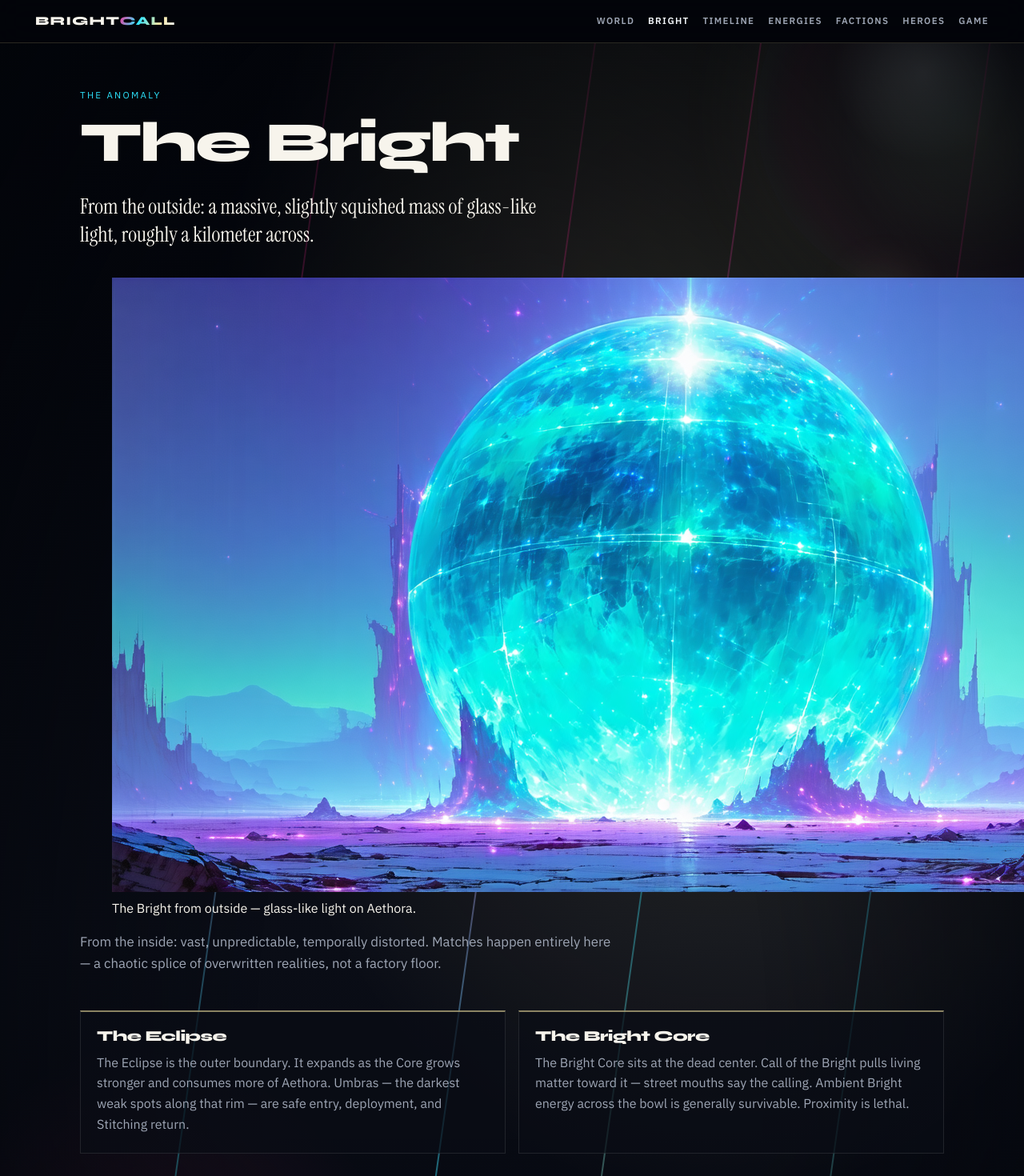
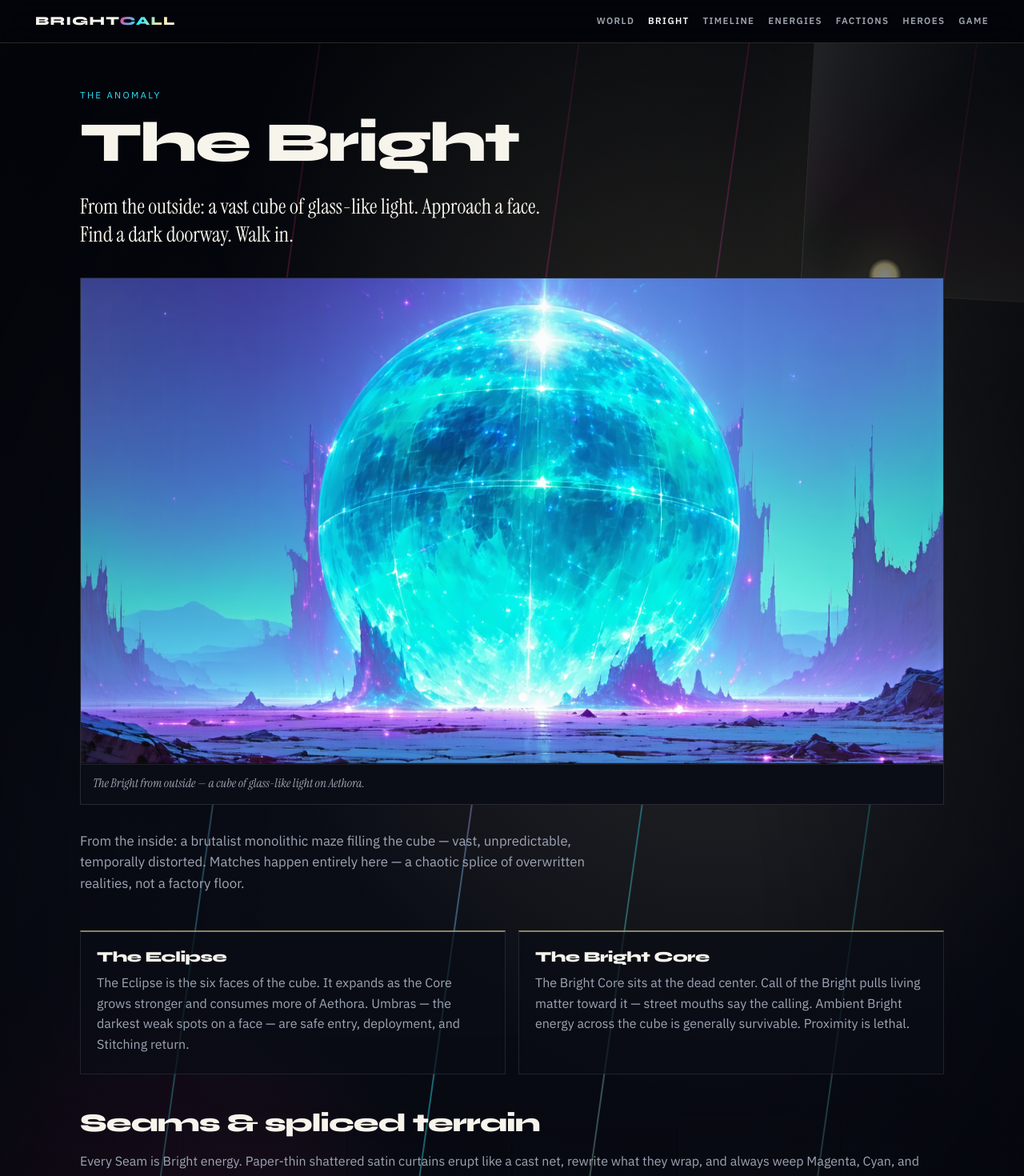
Before and after one commit to MiracleWorx-cmyk/Brightcall, a React (Vite) app in the folder site/: page /bright in a window 1280 px wide. Shown: the top 1470 px of the page at 80% size. Built offline with nearby package versions, Linux system fonts and the light colour scheme.

Commit message:
Lock The Bright as a cube and align entrance lore.
Cubic exterior, six Eclipse faces, Umbras as dark doorways; fix leftover sphere/bowl copy and roster-order note.

```diff
--- a/site/src/components/BrightField.tsx
+++ b/site/src/components/BrightField.tsx
@@ -6,7 +6,7 @@ export function BrightField({ variant = 'page' }: BrightFieldProps) {
   return (
     <div className={`bright-field bright-field--${variant}`} aria-hidden="true">
       <div className="bright-field__void" />
-      <div className="bright-field__sphere" />
+      <div className="bright-field__cube" />
       <div className="bright-field__core" />
       <div className="bright-field__seams">
         <span />
--- a/site/src/content/lore.ts
+++ b/site/src/content/lore.ts
@@ -19,7 +19,7 @@ export const energies = {
   brightEnergy: {
     name: 'Bright energy',
     blurb:
-      'Core emission and the force that causes Seams. Ambient light across the bowl is generally survivable. Proximity to the Core is lethal. Splinters are Bright-powered Null-Flint that cast Seams. Only Kardia containment holds a Core without dumping the charge into Splinters.',
+      'Core emission and the force that causes Seams. Ambient light across the cube interior is generally survivable. Proximity to the Core is lethal. Splinters are Bright-powered Null-Flint that cast Seams. Only Kardia containment holds a Core without dumping the charge into Splinters.',
   },
   applications: [
     {
@@ -64,15 +64,15 @@ export const energies = {
 export const bright = {
   title: 'The Bright',
   outside:
-    'From the outside: a massive, slightly squished mass of glass-like light, roughly a kilometer across.',
+    'From the outside: a vast cube of glass-like light. Approach a face. Find a dark doorway. Walk in.',
   inside:
-    'From the inside: vast, unpredictable, temporally distorted. Matches happen entirely here — a chaotic splice of overwritten realities, not a factory floor.',
+    'From the inside: a brutalist monolithic maze filling the cube — vast, unpredictable, temporally distorted. Matches happen entirely here — a chaotic splice of overwritten realities, not a factory floor.',
   eclipse:
-    'The Eclipse is the outer boundary. It expands as the Core grows stronger and consumes more of Aethora. Umbras — the darkest weak spots along that rim — are safe entry, deployment, and Stitching return.',
+    'The Eclipse is the six faces of the cube. It expands as the Core grows stronger and consumes more of Aethora. Umbras — the darkest weak spots on a face — are safe entry, deployment, and Stitching return.',
   seams:
     'Every Seam is Bright energy. Paper-thin shattered satin curtains erupt like a cast net, rewrite what they wrap, and always weep Magenta, Cyan, and Gold at the edges. They are fleeting — when they end, the original returns. Splinters cast them. Kho\'Lan and Adumbra cleanse them.',
   core:
-    'The Bright Core sits at the dead center. Call of the Bright pulls living matter toward it — street mouths say the calling. Ambient Bright energy across the bowl is generally survivable. Proximity is lethal.',
+    'The Bright Core sits at the dead center. Call of the Bright pulls living matter toward it — street mouths say the calling. Ambient Bright energy across the cube is generally survivable. Proximity is lethal.',
 }
 
 export const eras = [
@@ -204,7 +204,7 @@ export const game = {
 }
 
 export const heroesNote =
-  'No roster characters are locked yet. Design order starts with the Aureate, then Kardia. The first measuring stick is a Kardia anchor: easy, all-round, holds an objective and still threatens anyone who walks up.'
+  'Design order starts with Kardia (Vesper as measuring stick), then the Aureate as hold-objective contrast. Vesper is the first locked brief: Oru Harvester, Brilliance exo under trench, Bright cell, Resonance Glaive.'
 
 export const worldBits = [
   {
--- a/site/src/index.css
+++ b/site/src/index.css
@@ -156,29 +156,32 @@ p:last-child {
     linear-gradient(180deg, #02040a 0%, var(--void-mid) 45%, #020308 100%);
 }
 
-.bright-field__sphere {
+.bright-field__cube {
   position: absolute;
-  width: min(78vw, 720px);
-  aspect-ratio: 1.08 / 1;
-  right: -8%;
-  top: 8%;
-  border-radius: 48% 52% 50% 50%;
+  width: min(58vw, 520px);
+  aspect-ratio: 1 / 1;
+  right: -2%;
+  top: 10%;
+  border-radius: 0.35rem;
+  transform: perspective(900px) rotateY(-18deg) rotateX(8deg);
   background:
-    radial-gradient(circle at 42% 38%, color-mix(in srgb, var(--tear-white) 55%, transparent), transparent 28%),
-    radial-gradient(circle at 55% 55%, color-mix(in srgb, var(--tear-gold) 35%, transparent), transparent 45%),
-    radial-gradient(circle at 50% 50%, color-mix(in srgb, var(--tear-cyan) 18%, transparent), color-mix(in srgb, var(--tear-magenta) 12%, transparent) 60%, transparent 72%);
+    linear-gradient(135deg, color-mix(in srgb, var(--tear-white) 42%, transparent), transparent 42%),
+    linear-gradient(320deg, color-mix(in srgb, var(--tear-gold) 28%, transparent), transparent 55%),
+    linear-gradient(200deg, color-mix(in srgb, var(--tear-cyan) 14%, transparent), color-mix(in srgb, var(--tear-magenta) 10%, transparent) 70%, transparent 85%);
   box-shadow:
-    inset 0 0 80px color-mix(in srgb, var(--tear-white) 18%, transparent),
-    0 0 120px color-mix(in srgb, var(--tear-gold) 20%, transparent);
-  filter: blur(0.2px);
-  animation: sphere-breathe 12s ease-in-out infinite;
+    inset 0 0 60px color-mix(in srgb, var(--tear-white) 16%, transparent),
+    0 0 100px color-mix(in srgb, var(--tear-gold) 18%, transparent),
+    12px 18px 40px color-mix(in srgb, var(--void) 55%, transparent);
+  border: 1px solid color-mix(in srgb, var(--tear-white) 28%, transparent);
+  filter: blur(0.15px);
+  animation: cube-breathe 12s ease-in-out infinite;
   opacity: 0.85;
 }
 
-.bright-field--page .bright-field__sphere {
-  width: min(55vw, 480px);
-  top: -5%;
-  right: -12%;
+.bright-field--page .bright-field__cube {
+  width: min(42vw, 360px);
+  top: -2%;
+  right: -6%;
   opacity: 0.45;
 }
 
@@ -283,13 +286,13 @@ p:last-child {
     linear-gradient(180deg, transparent 55%, color-mix(in srgb, var(--void) 88%, transparent) 100%);
 }
 
-@keyframes sphere-breathe {
+@keyframes cube-breathe {
   0%,
   100% {
-    transform: scale(1) translateY(0);
+    transform: perspective(900px) rotateY(-18deg) rotateX(8deg) scale(1) translateY(0);
   }
   50% {
-    transform: scale(1.03) translateY(-1.5%);
+    transform: perspective(900px) rotateY(-16deg) rotateX(7deg) scale(1.02) translateY(-1%);
   }
 }
 
@@ -335,6 +338,46 @@ p:last-child {
   overflow: hidden;
 }
 
+.hero-media {
+  position: absolute;
+  inset: 0;
+  z-index: 0;
+  overflow: hidden;
+}
+
+.hero-media__img {
+  width: 100%;
+  height: 100%;
+  object-fit: cover;
+  object-position: 62% center;
+  transform: scale(1.06);
+  animation: hero-drift 18s ease-in-out infinite alternate;
+}
+
+.hero-media__veil {
+  position: absolute;
+  inset: 0;
+  background:
+    linear-gradient(
+      105deg,
+      color-mix(in srgb, var(--void) 88%, transparent) 0%,
+      color-mix(in srgb, var(--void) 55%, transparent) 42%,
+      color-mix(in srgb, var(--void) 18%, transparent) 72%,
+      color-mix(in srgb, var(--void) 42%, transparent) 100%
+    ),
+    linear-gradient(180deg, color-mix(in srgb, var(--void) 35%, transparent) 0%, transparent 28%, color-mix(in srgb, var(--void) 92%, transparent) 100%);
+  pointer-events: none;
+}
+
+@keyframes hero-drift {
+  from {
+    transform: scale(1.06) translate3d(0, 0, 0);
+  }
+  to {
+    transform: scale(1.12) translate3d(-1.5%, -1%, 0);
+  }
+}
+
 .hero-copy {
   position: relative;
   z-index: 2;
@@ -342,52 +385,106 @@ p:last-child {
   animation: rise 1s ease both;
 }
 
-.hero-genre {
-  font-size: 0.72rem;
-  letter-spacing: 0.22em;
-  text-transform: uppercase;
-  color: var(--tear-cyan);
-  margin-bottom: 1rem;
-}
-
 .hero-brand {
   font-size: clamp(3.4rem, 12vw, 7.4rem);
   letter-spacing: -0.05em;
   line-height: 0.88;
-  margin: 0 0 0.2em;
+  margin: 0 0 0.35em;
   background: var(--seam);
   -webkit-background-clip: text;
   background-clip: text;
   color: transparent;
   filter: drop-shadow(0 0 48px color-mix(in srgb, var(--tear-gold) 40%, transparent));
+  animation: brand-glow 4.5s ease-in-out infinite alternate;
 }
 
-.hero-world {
-  font-family: var(--font-serif);
-  font-style: italic;
-  font-size: clamp(1.55rem, 3.4vw, 2.25rem);
-  color: var(--tear-white);
-  margin: 0 0 0.85em;
+@keyframes brand-glow {
+  from {
+    filter: drop-shadow(0 0 28px color-mix(in srgb, var(--tear-magenta) 28%, transparent));
+  }
+  to {
+    filter: drop-shadow(0 0 56px color-mix(in srgb, var(--tear-cyan) 42%, transparent));
+  }
 }
 
 .hero-line {
   font-family: var(--font-serif);
-  font-size: clamp(1.2rem, 2.5vw, 1.65rem);
+  font-size: clamp(1.25rem, 2.6vw, 1.75rem);
   color: var(--ink);
   max-width: 22ch;
-  margin-bottom: 0.9em;
+  margin-bottom: 0.75em;
+  animation: rise 1s ease 0.12s both;
 }
 
 .hero-support {
-  max-width: 36ch;
+  max-width: 34ch;
   margin-bottom: 1.6em;
   color: var(--ink-muted);
+  animation: rise 1s ease 0.22s both;
+}
+
+.art-bleed {
+  margin: 0 0 2rem;
+  overflow: hidden;
+  border: 1px solid color-mix(in srgb, var(--tear-white) 12%, transparent);
+  background: var(--void-mid);
+}
+
+.art-bleed--tight {
+  margin-top: 1.4rem;
+  margin-bottom: 1.2rem;
+}
+
+.art-bleed img {
+  display: block;
+  width: 100%;
+  height: auto;
+  aspect-ratio: 16 / 9;
+  object-fit: cover;
+  animation: art-reveal 1.1s ease both;
+}
+
+.art-bleed figcaption {
+  padding: 0.7rem 0.95rem 0.85rem;
+  font-family: var(--font-serif);
+  font-style: italic;
+  font-size: 0.95rem;
+  color: var(--ink-muted);
+  border-top: 1px solid color-mix(in srgb, var(--tear-white) 8%, transparent);
+}
+
+@keyframes art-reveal {
+  from {
+    opacity: 0.35;
+    transform: scale(1.04);
+  }
+  to {
+    opacity: 1;
+    transform: scale(1);
+  }
+}
+
+@media (max-width: 720px) {
+  .hero-media__img {
+    object-position: 72% center;
+  }
+
+  .hero-media__veil {
+    background:
+      linear-gradient(
+        180deg,
+        color-mix(in srgb, var(--void) 45%, transparent) 0%,
+        color-mix(in srgb, var(--void) 25%, transparent) 35%,
+        color-mix(in srgb, var(--void) 92%, transparent) 100%
+      );
+  }
 }
 
 .cta-row {
   display: flex;
   flex-wrap: wrap;
   gap: 0.8rem;
+  animation: rise 1s ease 0.32s both;
 }
 
 .btn {
@@ -668,9 +765,9 @@ p:last-child {
     align-items: flex-start;
   }
 
-  .bright-field__sphere {
-    right: -30%;
-    top: 0;
+  .bright-field__cube {
+    right: -22%;
+    top: 4%;
     opacity: 0.55;
   }
 }
--- a/site/src/pages/Bright.tsx
+++ b/site/src/pages/Bright.tsx
@@ -7,11 +7,11 @@ export function Bright() {
       <figure className="art-bleed">
         <img
           src="/art/the-bright.png"
-          alt="The Bright — a luminous sphere of light over Aethora"
+          alt="The Bright — a luminous cube of light over Aethora"
           width={1344}
           height={768}
         />
-        <figcaption>The Bright from outside — glass-like light on Aethora.</figcaption>
+        <figcaption>The Bright from outside — a cube of glass-like light on Aethora.</figcaption>
       </figure>
 
       <p className="body-lead">{bright.inside}</p>
```
Also changed, not shown: 11 other files (tests, documents, lock files or other folders).
